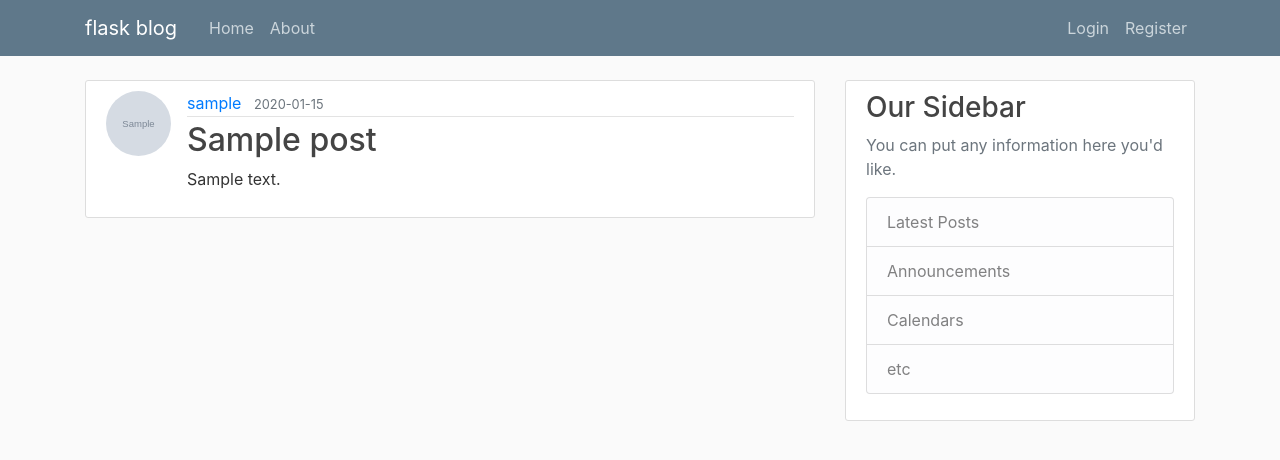
After one commit to Blergborg/flask-blog, a Flask app: page /post/1 in a window 1280 px wide. The commit adds this page. Shown: the top 460 px of the page. Run offline with Flask 2, Linux system fonts and the light colour scheme; tables that the repository leaves empty hold one stand-in row (values such as "Sample post"); grey boxes marked "Sample" are stand-in pictures; some libraries are stand-ins or nearby versions.

Commit message:
added post functionality (create, update, delete)

```diff
--- a/flaskblog/routes.py
+++ b/flaskblog/routes.py
@@ -1,34 +1,18 @@
 import os
 import secrets
 from PIL import Image
-from flask import render_template, url_for, flash, redirect, request
+from flask import render_template, url_for, flash, redirect, request, abort
 from flaskblog import app, db, bcrypt
-from flaskblog.forms import RegistrationForm, LoginForm, UpdateAccountForm
+from flaskblog.forms import RegistrationForm, LoginForm, UpdateAccountForm, PostForm
 from flaskblog.models import User, Post
 from flask_login import login_user, current_user, logout_user, login_required
-
-posts = [
-    {
-        "author": "Phil",
-        "title": "Blog Post 1",
-        "content": "First",
-        "date": "April 20, 2019",
-    },
-    {
-        "author": "Not Phil",
-        "title": "Blog Post 2",
-        "content": "Boo!",
-        "date": "April 20, 2019",
-    },
-]
 
 
 @app.route("/")
 @app.route("/home")
 def home():
+    posts=Post.query.all()
     return render_template("home.html", posts=posts)
-    # name = request.args.get("name", "World")
-    # return f'Hello, {escape(name)}!'
 
 
 @app.route("/about")
@@ -114,3 +98,53 @@ def account():
     return render_template(
         "account.html", title="Account", image_file=image_file, form=form
     )
+
+@app.route("/post/new", methods=['GET', 'POST'])
+@login_required
+def new_post():
+    form = PostForm()
+    if form.validate_on_submit():
+        post = Post(title=form.title.data, content=form.content.data, author=current_user)
+        db.session.add(post)
+        db.session.commit()
+        flash('Your post has been created!', 'success')
+        return redirect(url_for('home'))
+    return render_template('create_post.html', title='New Post',
+                            form=form, legend='New Post')
+
+# flask allows the use of variables in route declarations
+@app.route("/post/<int:post_id>")
+def post(post_id):
+    post = Post.query.get_or_404(post_id)
+    return render_template('post.html', title=post.title, post=post)
+
+# update a post, should only be updated by the author, otherwise route is forbidden
+@app.route("/post/<int:post_id>/update", methods=['GET', 'POST'])
+@login_required
+def update_post(post_id):
+    post = Post.query.get_or_404(post_id)
+    if post.author != current_user:
+        abort(403)
+    form = PostForm()
+    if form.validate_on_submit():
+        post.title = form.title.data
+        post.content = form.content.data
+        db.session.commit()
+        flash('Your post has been updated!', 'success')
+        return redirect(url_for('post', post_id=post.id))
+    elif request.method == 'GET':
+        form.title.data = post.title
+        form.content.data = post.content
+    return render_template('create_post.html', title='Update Post',
+                            form=form, legend='Update Post')
+
+@app.route("/post/<int:post_id>/delete", methods=['POST'])
+@login_required
+def delete_post(post_id):
+    post = Post.query.get_or_404(post_id)
+    if post.author != current_user:
+        abort(403)
+    db.session.delete(post)
+    db.session.commit()
+    flash('Your post has been deleted!', 'success')
+    return redirect(url_for('home'))
--- a/flaskblog/templates/layout.html
+++ b/flaskblog/templates/layout.html
@@ -35,6 +35,7 @@
                     <!-- navbar right side -->
                     <div class="navbar-nav">
                       {% if current_user.is_authenticated %}
+                        <a class="nav-item nav-link" href="{{ url_for('new_post') }}">New Post</a>
                         <a class="nav-item nav-link" href="{{ url_for('account') }}">Account</a>
                         <a class="nav-item nav-link" href="{{ url_for('logout') }}">Logout</a>
 
--- /dev/null
+++ b/flaskblog/templates/post.html
@@ -0,0 +1,44 @@
+{% extends "layout.html" %}
+{% block content %}
+<article class="media content-section">
+    <img class="rounded-circle article-img" src="{{ url_for('static', filename='profile_pics/' + post.author.image_file) }}">
+    <div class="media-body">
+        <div class="article-metadata">
+            <a class="mr-2" href="">{{ post.author.username }}</a>
+            <small class="text-muted">{{ post.date_posted.strftime('%Y-%m-%d') }}</small>
+            <!-- srf time formats can be looked up online,  -->
+
+            <!-- only show update and delete links if user is post's author -->
+            {% if post.author == current_user %}
+              <div>
+                <a class="btn btn-secondary btn-small mt-1 mb-1" href="{{ url_for('update_post', post_id=post.id) }}">Update</a>
+                <button type=button class="btn btn-danger btn-sm m-1" data-toggle="modal" data-target="#deleteModal">Delete</button>
+              </div>
+            {% endif %}
+
+        </div>
+        <h2 class="article-title">{{ post.title }}</h2>
+        <p class="article-content">{{ post.content }}</p>
+    </div>
+</article>
+
+<!-- Modal -->
+<div class="modal fade" id="deleteModal" tabindex="-1" role="dialog" aria-labelledby="deleteModalLabel" aria-hidden="true">
+  <div class="modal-dialog" role="document">
+    <div class="modal-content">
+      <div class="modal-header">
+        <h5 class="modal-title" id="deleteModalLabel">Delete Post?</h5>
+        <button type="button" class="close" data-dismiss="modal" aria-label="Close">
+          <span aria-hidden="true">&times;</span>
+        </button>
+      </div>
+      <div class="modal-footer">
+        <button type="button" class="btn btn-secondary" data-dismiss="modal">Close</button>
+        <form action="{{ url_for('delete_post', post_id=post.id) }}" method="POST">
+          <input class="btn btn-danger" type="submit" value="Delete">
+        </form>
+      </div>
+    </div>
+  </div>
+</div>
+{% endblock content %}
```
Also changed, not shown: flaskblog/forms.py (+7 -1 lines), flaskblog/templates/create_post.html (added, +43 -0 lines), flaskblog/templates/home.html (+5 -3 lines).
